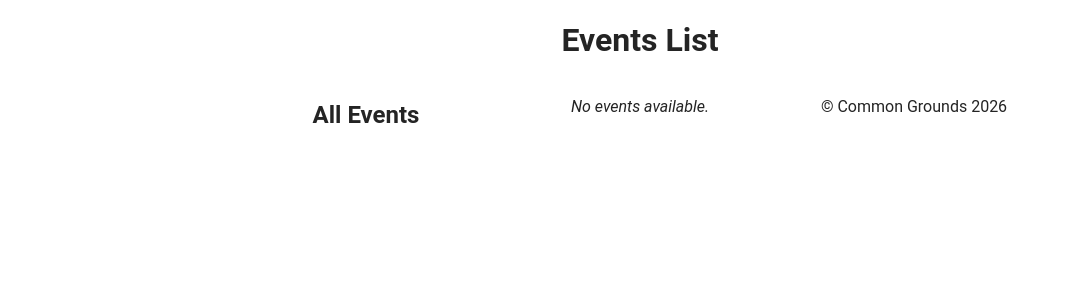
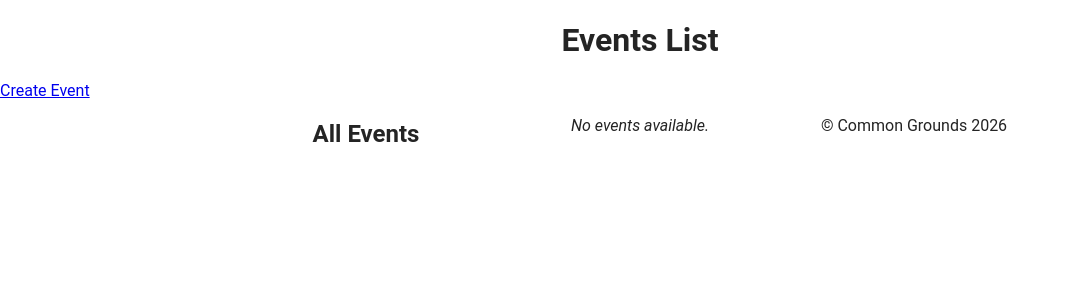
Before and after one commit to jeconiahbautista/commongrounds-AG-17, a Django app: page /localevents/events/ in a window 1280 px wide. Shown: the part 49-349 px from the top of the page, without its empty margins (0-1070 px from the left). Run offline with Django 5.2, Linux system fonts and the light colour scheme; data that the repository does not hold is empty.

Commit message:
Implemented advanced requirement for local events

```diff
--- a/localevents/templates/event-list.html
+++ b/localevents/templates/event-list.html
@@ -4,9 +4,10 @@
 {% block body %}
 <h1> Events List </h1>
 
+<a href="{% url 'localevents:event-create' %}">Create Event</a>
+
 <div class="main-content">
     {% if created_events %}
-
 
     <h2>Created Events</h2>
     <section>
@@ -23,8 +24,6 @@
         </div>
         {% endfor %}
     </section>
-
-    <a href="{% url 'localevents:event-create' %}">Create Event</a>
 
     {% endif %}
     {% if signed_events %}
--- a/localevents/urls.py
+++ b/localevents/urls.py
@@ -1,12 +1,14 @@
 from django.urls import path
-from .views import event_list, event_detail, event_create, event_edit, event_signup
+from .views import event_list, event_detail, event_create, event_edit, EventSignupView
 
 urlpatterns = [
     path("events/", event_list, name="event-list"),
     path("event/<int:pk>/", event_detail, name="event-detail"),
     path("event/add/", event_create, name="event-create"),
     path("event/<int:pk>/edit/", event_edit, name="event-detail-edit"),
-    path("event/<int:pk>/signup/", event_signup, name="event-detail-signup"),
+    path(
+        "event/<int:pk>/signup/", EventSignupView.as_view(), name="event-detail-signup"
+    ),
 ]
 
 app_name = "localevents"
--- a/localevents/views.py
+++ b/localevents/views.py
@@ -1,9 +1,11 @@
 from django.shortcuts import render, redirect
 from django.contrib.auth.decorators import login_required
+from django.views import View
+from django.http import HttpResponseForbidden
 
+from accounts.decorators import role_required
 from .models import Event, EventSignup
 from .forms import EventForm
-from accounts.decorators import role_required
 
 
 def event_list(request):
@@ -49,7 +51,7 @@ def event_detail(request, pk):
         profile = request.user.profile
         is_organizer = profile in event.organizer.all()
 
-    signup_count = event.signups.count()
+    signup_count = event.signups.all().count()
     is_full = signup_count >= event.event_capacity
 
     ctx = {
@@ -65,10 +67,10 @@ def event_detail(request, pk):
 @login_required
 @role_required("Event Organizer")
 def event_create(request):
-    form = EventForm()
+    form = EventForm(user=request.user)
 
     if request.method == "POST":
-        form = EventForm(request.POST, request.FILES)
+        form = EventForm(request.POST or None, request.FILES or None, user=request.user)
 
         if form.is_valid():
             event = form.save()
@@ -89,7 +91,9 @@ def event_edit(request, pk):
     if request.user.profile not in event.organizer.all():
         return redirect("localevents:event-list")
 
-    form = EventForm(request.POST or None, request.FILES or None, instance=event)
+    form = EventForm(
+        request.POST or None, request.FILES or None, instance=event, user=request.user
+    )
     form.fields["status"].disabled = True
 
     if request.method == "POST" and form.is_valid():
@@ -110,21 +114,80 @@ def event_edit(request, pk):
     return render(request, "event-form.html", {"form": form, "event": event})
 
 
-def event_signup(request, pk):
-    event = Event.objects.get(pk=pk)
+# def event_signup(request, pk):
+#     event = Event.objects.get(pk=pk)
 
-    if request.user.is_authenticated:
-        profile = request.user.profile
+#     if request.user.is_authenticated:
+#         profile = request.user.profile
 
-        EventSignup.objects.create(event=event, user_registrant=profile)
+#         EventSignup.objects.create(event=event, user_registrant=profile)
 
-        return redirect("localevents:event-list")
+#         return redirect("localevents:event-list")
 
-    if request.method == "POST":
-        name = request.POST.get("name")
+#     if request.method == "POST":
+#         name = request.POST.get("name")
 
-        EventSignup.objects.create(event=event, new_registrant=name)
+#         EventSignup.objects.create(event=event, new_registrant=name)
 
-        return redirect("localevents:event-list")
+#         return redirect("localevents:event-list")
 
-    return render(request, "event-signup.html", {"event": event})
+#     return render(request, "event-signup.html", {"event": event})
+
+
+class BaseSignupView(View):
+    def post(self, request, pk):
+        event = self.get_event(pk)
+
+        if not self.check_capacity(event):
+            return HttpResponseForbidden("Event is full")
+
+        if not self.can_signup(event, request.user):
+            return HttpResponseForbidden("You cannot sign up to your own event")
+
+        self.create_signup(event, request)
+
+        return redirect(self.get_redirect_url(event))
+
+    def get(self, request, pk):
+        event = self.get_event(pk)
+        return render(request, "event-signup.html", {"event": event})
+
+    def get_event(self, pk):
+        raise NotImplementedError
+
+    def check_capacity(self, event):
+        raise NotImplementedError
+
+    def can_signup(self, event, user):
+        raise NotImplementedError
+
+    def create_signup(self, event, request):
+        raise NotImplementedError
+
+    def get_redirect_url(self, event):
+        raise NotImplementedError
+
+
+class EventSignupView(BaseSignupView):
+    def get_event(self, pk):
+        return Event.objects.get(pk=pk)
+
+    def check_capacity(self, event):
+        return event.signups.count() < event.event_capacity
+
+    def can_signup(self, event, user):
+        if not user.is_authenticated:
+            return True
+        return user.profile not in event.organizer.all()
+
+    def create_signup(self, event, request):
+        if request.user.is_authenticated:
+            EventSignup.objects.get_or_create(
+                event=event, user_registrant=request.user.profile
+            )
+        else:
+            name = request.POST.get("name")
+            EventSignup.objects.create(event=event, new_registrant=name)
+
+    def get_redirect_url(self, event):
+        return "localevents:event-list"
```
Also changed, not shown: localevents/forms.py (+9 -0 lines), localevents/models.py (+8 -1 lines), localevents/templates/event-detail.html (+9 -7 lines), localevents/templates/event-signup.html (+18 -1 lines).
